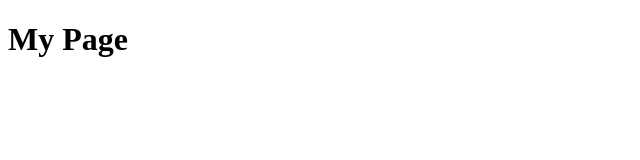
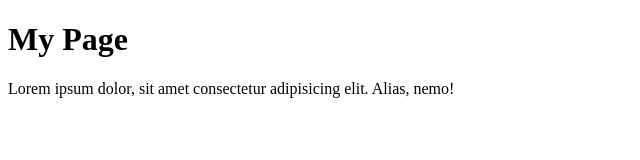
Before and after one commit to osama806/Git-Like-Pro, a plain HTML site: page myPage.html in a window 1280 px wide. Shown: the whole page, without its empty margins (0-640 px from the left). Drawn offline with Linux system fonts and the light colour scheme.

Commit message:
Add paragraph

```diff
--- a/myPage.html
+++ b/myPage.html
@@ -7,5 +7,6 @@
 </head>
 <body>
   <h1>My Page</h1>
+  <p>Lorem ipsum dolor, sit amet consectetur adipisicing elit. Alias, nemo!</p>
 </body>
 </html>
```
